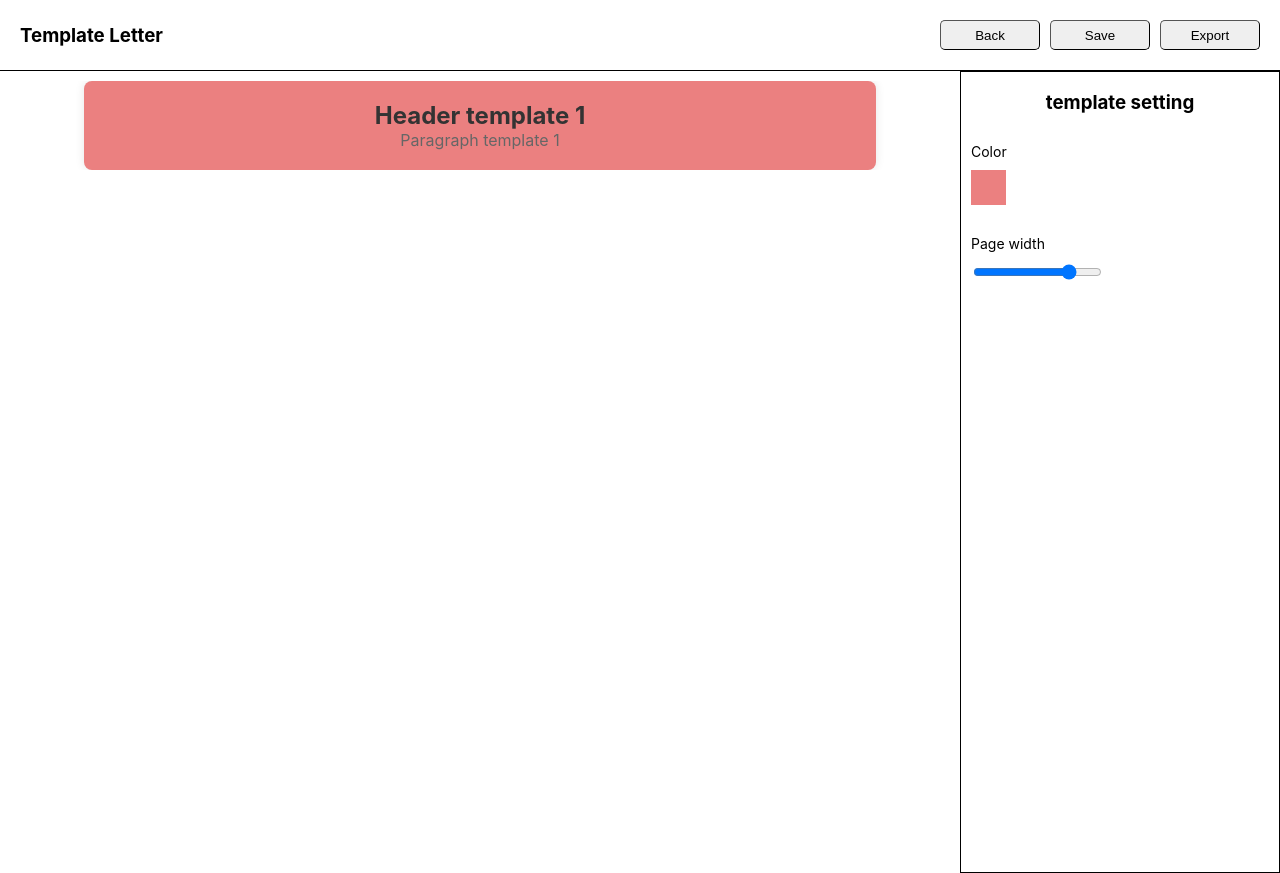
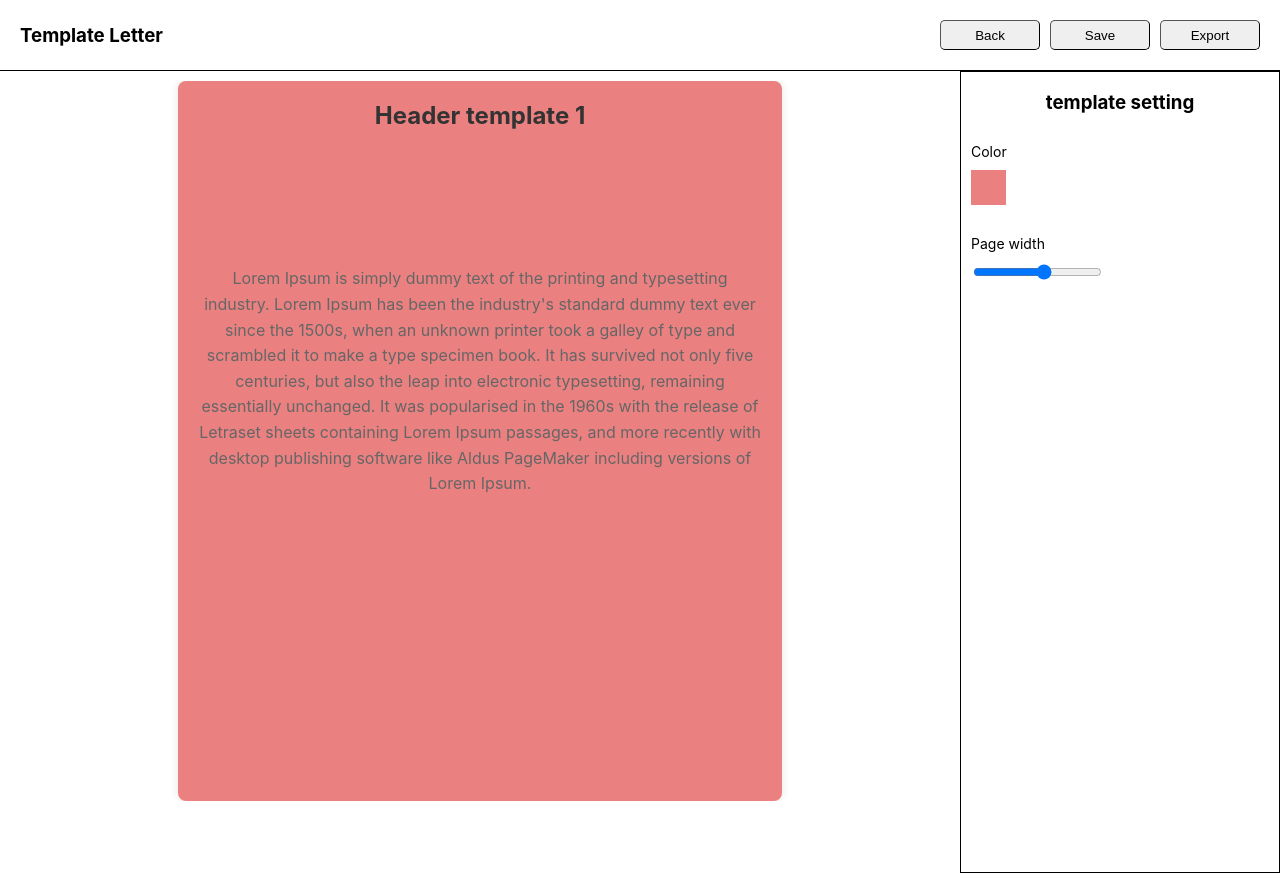
Before and after one commit to ValoQuang/flodesk-template, a React (Create React App) app: page / in a window 1280 px wide. Both pictures are taken after a click on the element "Template Letter". Built offline with nearby package versions, Linux system fonts and the light colour scheme.

Commit message:
fix: style 2 templates

```diff
--- a/src/components/Editor/Editor.tsx
+++ b/src/components/Editor/Editor.tsx
@@ -31,7 +31,7 @@
           : currentElement + " setting"}
       </h3>
       {/* Template setting*/}
-      <div className="templateEditor-board">{renderSetting()}</div>
+      <div>{renderSetting()}</div>
     </div>
   );
 };
--- a/src/mockData/index.tsx
+++ b/src/mockData/index.tsx
@@ -1,13 +1,13 @@
 import { Template } from "../types";
 
-const fontWeightOption = ["lighter","normal", "bold"];
+const fontWeightOption = ["lighter", "normal", "bold"];
 
 const mockTemplates: Template[] = [
   {
-    id: 'letter',
+    id: "letter",
     title: "Template Letter",
     backgroundColor: "#eb8080",
-    contentWidth: "80%",
+    contentWidth: "60%",
     headingSettings: {
       fontSize: "24px",
       fontWeight: "bold",
@@ -17,16 +17,17 @@
     paragraphSettings: {
       fontSize: "16px",
       color: "#666666",
-      content: "Paragraph template 1",
+      content:
+        "Lorem Ipsum is simply dummy text of the printing and typesetting industry. Lorem Ipsum has been the industry's standard dummy text ever since the 1500s, when an unknown printer took a galley of type and scrambled it to make a type specimen book. It has survived not only five centuries, but also the leap into electronic typesetting, remaining essentially unchanged. It was popularised in the 1960s with the release of Letraset sheets containing Lorem Ipsum passages, and more recently with desktop publishing software like Aldus PageMaker including versions of Lorem Ipsum.",
     },
   },
   {
-    id: 'resume',
+    id: "resume",
     title: "Template Resume",
     backgroundColor: "#dbf07f",
-    contentWidth: "70%",
+    contentWidth: "100%",
     headingSettings: {
-      fontSize: "28px",
+      fontSize: "48px",
       fontWeight: "bold",
       color: "#444444",
       content: "Header template 2",
@@ -34,7 +35,8 @@
     paragraphSettings: {
       fontSize: "14px",
       color: "#888888",
-      content: "Paragraph template 2",
+      content:
+        "Lorem Ipsum is simply dummy text of the printing and typesetting industry. Lorem Ipsum has been the industry's standard dummy text ever since the 1500s, when an unknown printer took a galley of type and scrambled it to make a type specimen book. It has survived not only five centuries, but also the leap into electronic typesetting, remaining essentially unchanged. It was popularised in the 1960s with the release of Letraset sheets containing Lorem Ipsum passages, and more recently with desktop publishing software like Aldus PageMaker including versions of Lorem Ipsum.",
     },
   },
 ];
--- a/src/templateList/Letter/Letter.css
+++ b/src/templateList/Letter/Letter.css
@@ -1,3 +1,21 @@
-.letter {
+.letter-container {
   width: max-content;
+  display: flex;
+  align-items: center;
+  flex-direction: column;
+  padding: 0px 20px 0px 20px;
+  border-radius: 8px;
+  box-shadow: 0 0 10px rgba(0, 0, 0, 0.1);
+  height: 90vh;
+  overflow: scroll;
 }
+
+header {
+  padding-top:20px;
+  margin-bottom: 20px;
+}
+
+p {
+  line-height: 1.6;
+  margin-bottom: 20px;
+}
--- a/src/templateList/Letter/Letter.tsx
+++ b/src/templateList/Letter/Letter.tsx
@@ -11,7 +11,6 @@
 }) => {
   const renderContent = (style: React.CSSProperties | ElementSettings | undefined, content: string, id: string) => (
     <div
-      className="letter"
       id={id}
       style={{
         borderStyle: currentElement === id ? "solid" : "",
@@ -25,30 +24,25 @@
 
   return (
     <div
+      className="letter-container"
       id="template"
       style={{
-        display: "flex",
-        alignItems: "center",
-        flexDirection: "column",
-        padding: "20px",
-        borderRadius: "8px",
-        boxShadow: "0 0 10px rgba(0, 0, 0, 0.1)",
-        height: "fit-content",
+        borderStyle: currentElement === "template" ? "solid" : "",
+        borderWidth: currentElement === "template" ? "1.5px" : "",
         ...templateStyle,
-        overflow: "scroll",
       }}
     >
-      <header>
+      <header >
         {renderContent(headerStyle, template.headingSettings.content, "header")}
       </header>
 
-      <div>
+      <p style={{paddingTop:"100px"}}>
         {renderContent(
           paragraphStyle,
           template.paragraphSettings.content,
           "paragraph"
         )}
-      </div>
+      </p>
     </div>
   );
 };
--- a/src/templateList/Resume/Resume.css
+++ b/src/templateList/Resume/Resume.css
@@ -1,3 +1,17 @@
-.letter {
-    width: max-content;
-  }
+.resume-container {
+  display: flex;
+
+  gap: 30px;
+  width: max-content;
+  padding: 50px 50px 0px 50px;
+  border-radius: 8px;
+  box-shadow: 0 0 10px rgba(0, 0, 0, 0.1);
+  height: 90vh;
+  overflow: scroll;
+  background-color:red;
+}
+
+p {
+  line-height: 1.6;
+  margin-bottom: 20px;
+}
--- a/src/templateList/Resume/Resume.tsx
+++ b/src/templateList/Resume/Resume.tsx
@@ -9,9 +9,12 @@
   template,
   currentElement,
 }) => {
-  const renderContent = (style: React.CSSProperties | ElementSettings | undefined, content: string, id: string) => (
+  const renderContent = (
+    style: React.CSSProperties | ElementSettings | undefined,
+    content: string,
+    id: string
+  ) => (
     <div
-      className="letter"
       id={id}
       style={{
         borderStyle: currentElement === id ? "solid" : "",
@@ -25,26 +28,25 @@
 
   return (
     <div
+      className="resume-container"
       id="template"
       style={{
-        display: "flex",
-        alignItems: "center",
-        flexDirection: "column",
-        padding: "20px",
-        borderRadius: "8px",
-        boxShadow: "0 0 10px rgba(0, 0, 0, 0.1)",
+        borderStyle: currentElement === "resume" ? "solid" : "",
+        borderWidth: currentElement === "resume" ? "1px" : "",
         ...templateStyle,
       }}
     >
-      {renderContent(headerStyle, template.headingSettings.content, "header")}
+      <header>
+        {renderContent(headerStyle, template.headingSettings.content, "header")}
+      </header>
 
-      <div>
+      <p>
         {renderContent(
           paragraphStyle,
           template.paragraphSettings.content,
           "paragraph"
         )}
-      </div>
+      </p>
     </div>
   );
 };
```
